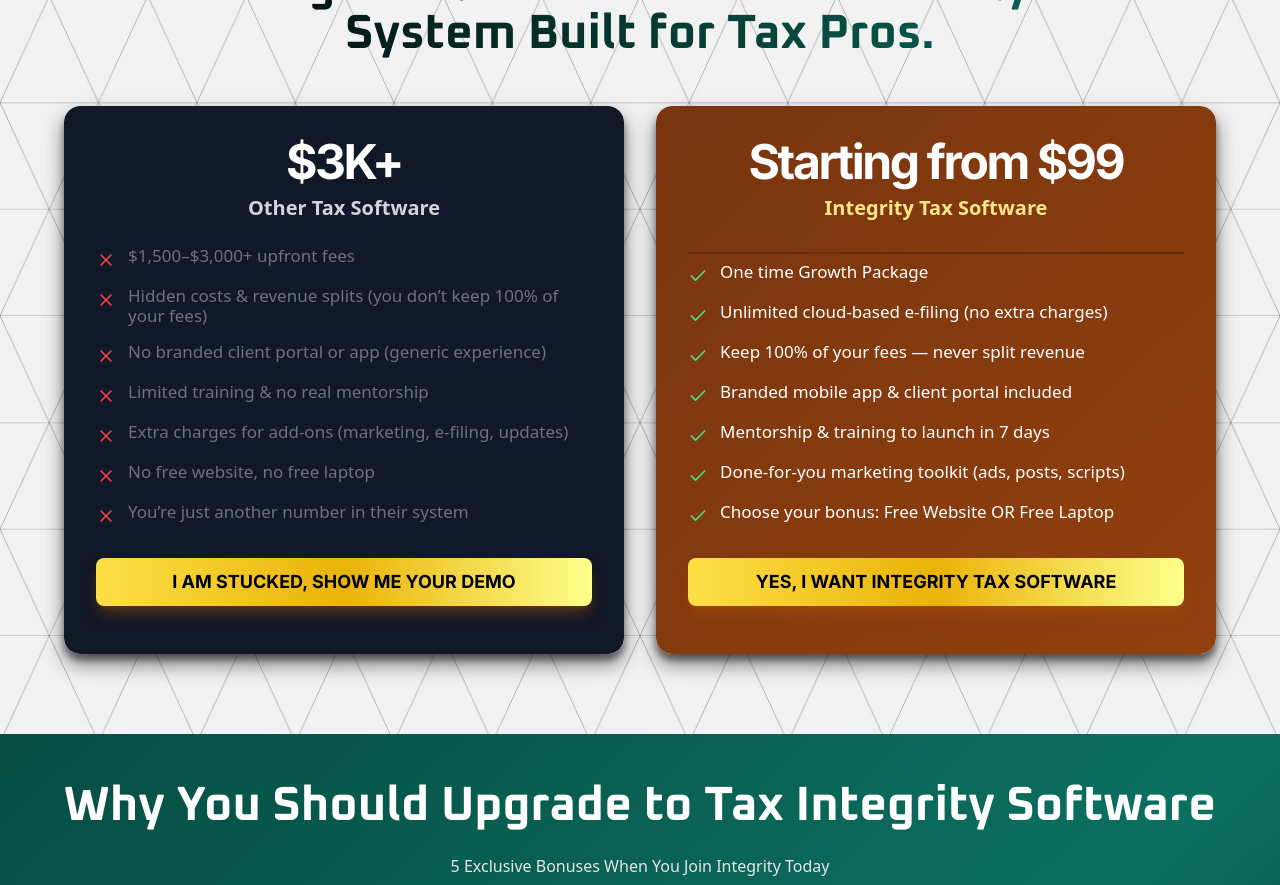
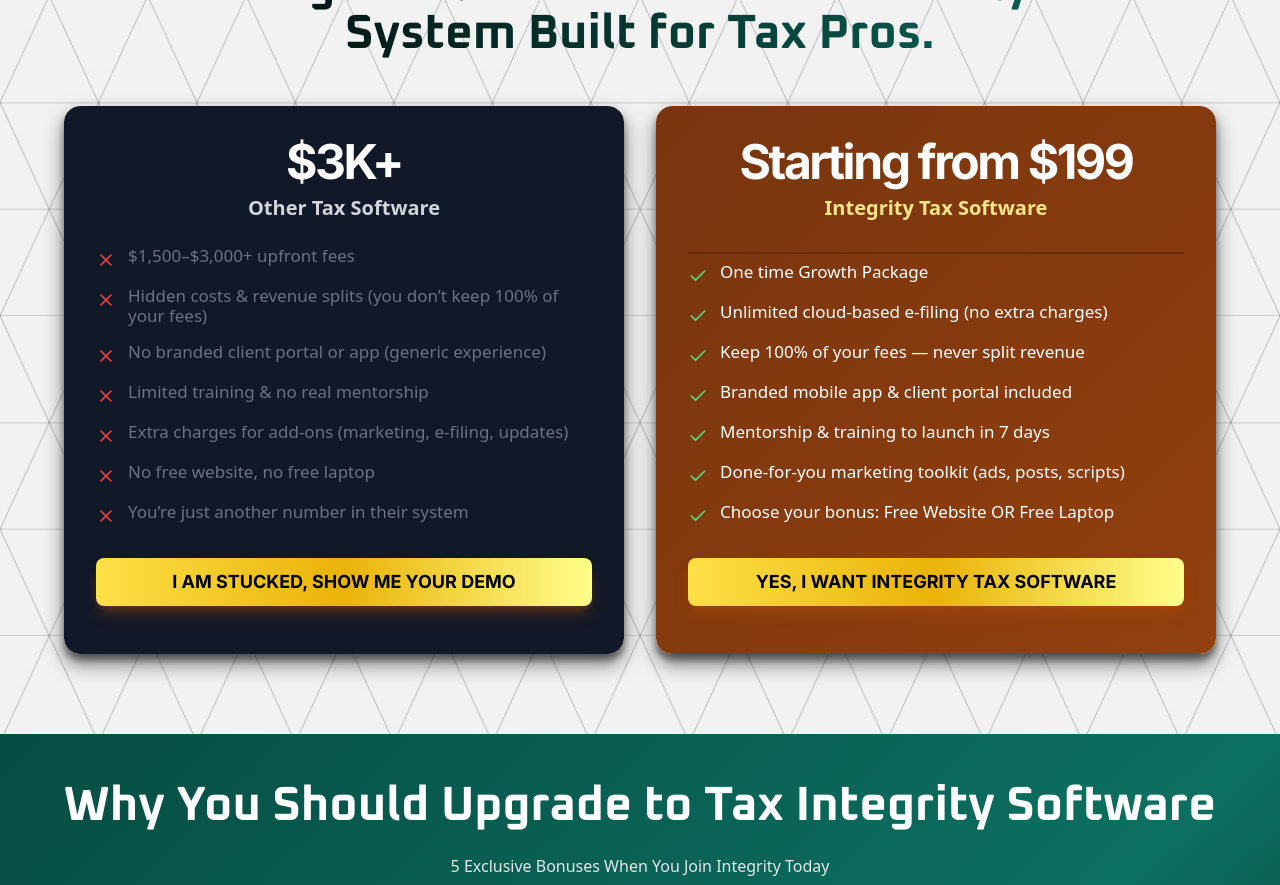
Before and after one commit to marjan-ahmed/integrity-tax-software, a Next.js app: page / in a window 1280 px wide. Shown: the part 1900-2785 px from the top of the page. Built offline with nearby package versions, Linux system fonts and the light colour scheme.

Commit message:
Update ticket price from $99 to $199

```diff
--- a/app/components/TicketSelector.tsx
+++ b/app/components/TicketSelector.tsx
@@ -106,7 +106,7 @@
               {/* Price */}
               <div className="text-center mb-4 sm:mb-6">
                 <div className="text-4xl sm:text-5xl font-bold font-inter text-white mb-1 sm:mb-2 tracking-tighter">
-                  Starting from $99
+                  Starting from $199
                 </div>
                 <div className="text-lg sm:text-xl font-semibold text-amber-200">Integrity Tax Software</div>
               </div>
```
